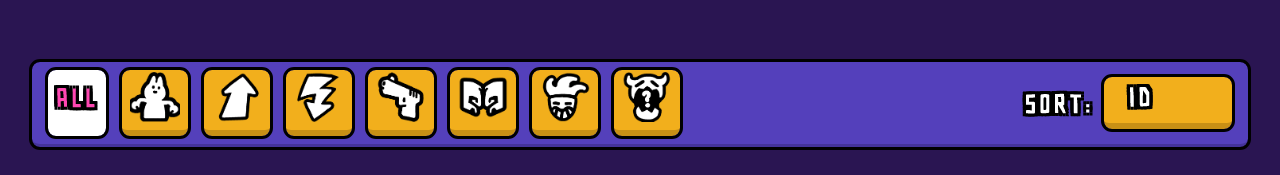
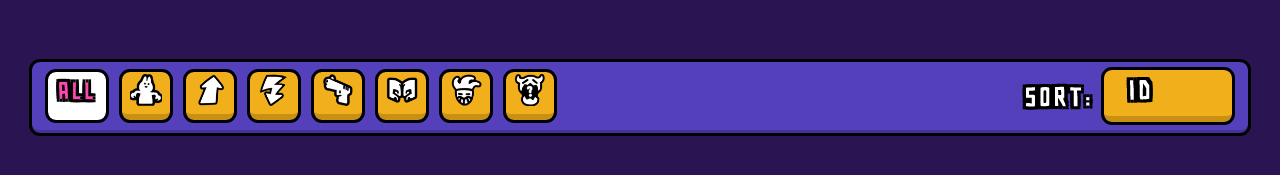
Before and after one commit to CoolDotty/fvf-decks, a React (Create React App) app: page / in a window 1280 px wide. Shown: the part 573-748 px from the top of the page. Built offline with nearby package versions, Linux system fonts and the light colour scheme.

Commit message:
Fix css
* Icons use line height for size
* Restore hover/active/focus animations

```diff
--- a/src/App.css
+++ b/src/App.css
@@ -34,14 +34,14 @@
   max-width: 90rem;
 }
 
-.filterButton > div {
+.filterButton > * {
     transition: transform 0.1s;
     transform: scale(1.0);
 }
 
-.filterButton:hover > div,
-.filterButton:active > div,
-.filterButton.checked > div {
+.filterButton:hover > *,
+.filterButton:active > *,
+.filterButton.checked > * {
     transform: scale(0.9);
 }
 
--- a/src/App.jsx
+++ b/src/App.jsx
@@ -200,10 +200,10 @@
                 <img
                   src={`/icons/${filterOption.icon}`}
                   alt={filterOption.type}
-                  style={{ width: '50px', height: '50px' }}
+                  style={{ width: '1em', height: '1em' }}
                 />
               ) : null}
-              {filterOption.type === 'All' ? 'All' : ''}
+              {filterOption.type === 'All' ? <div>All</div> : ''}
             </label>
           ))}
         </div>
```
